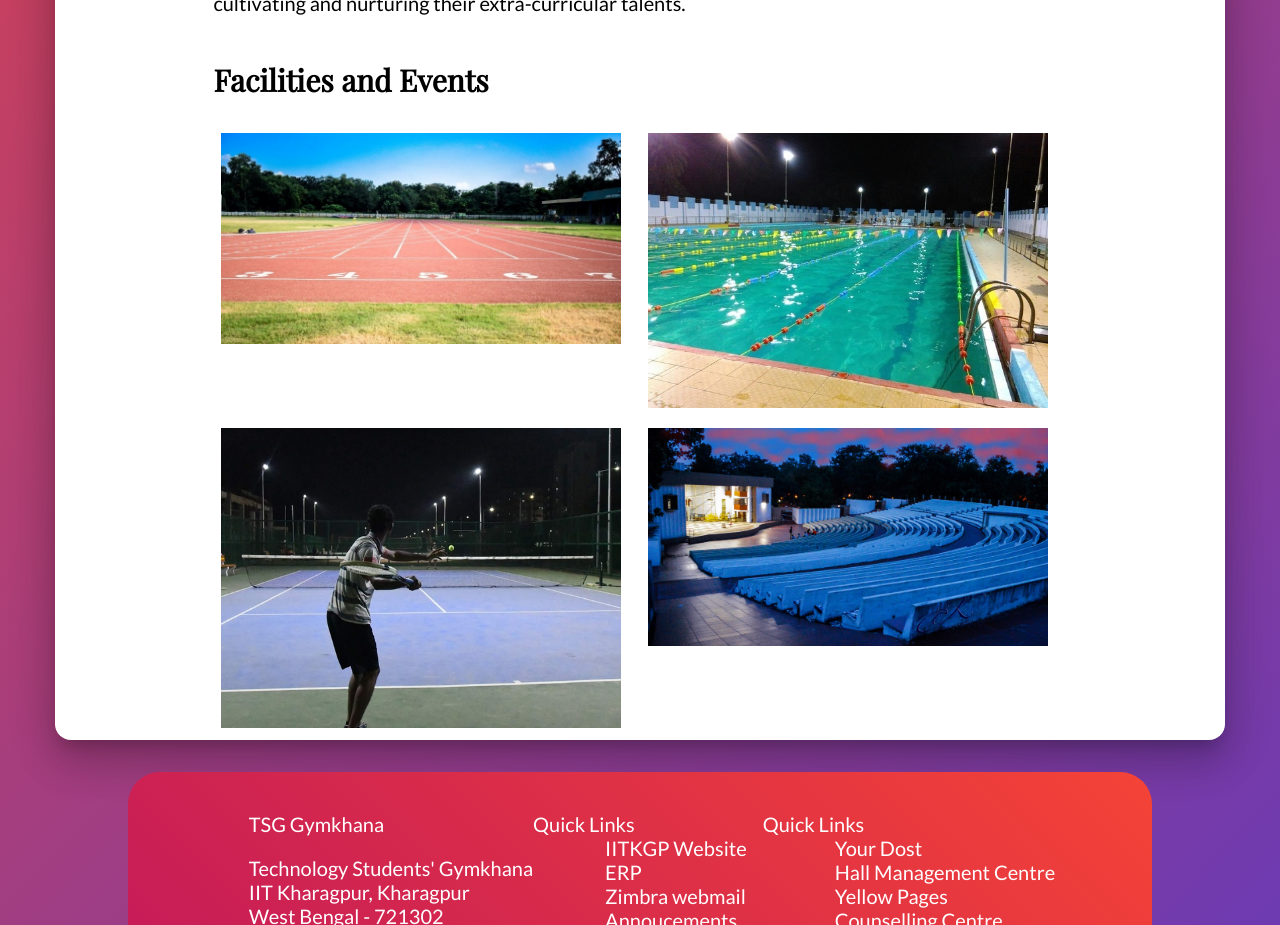
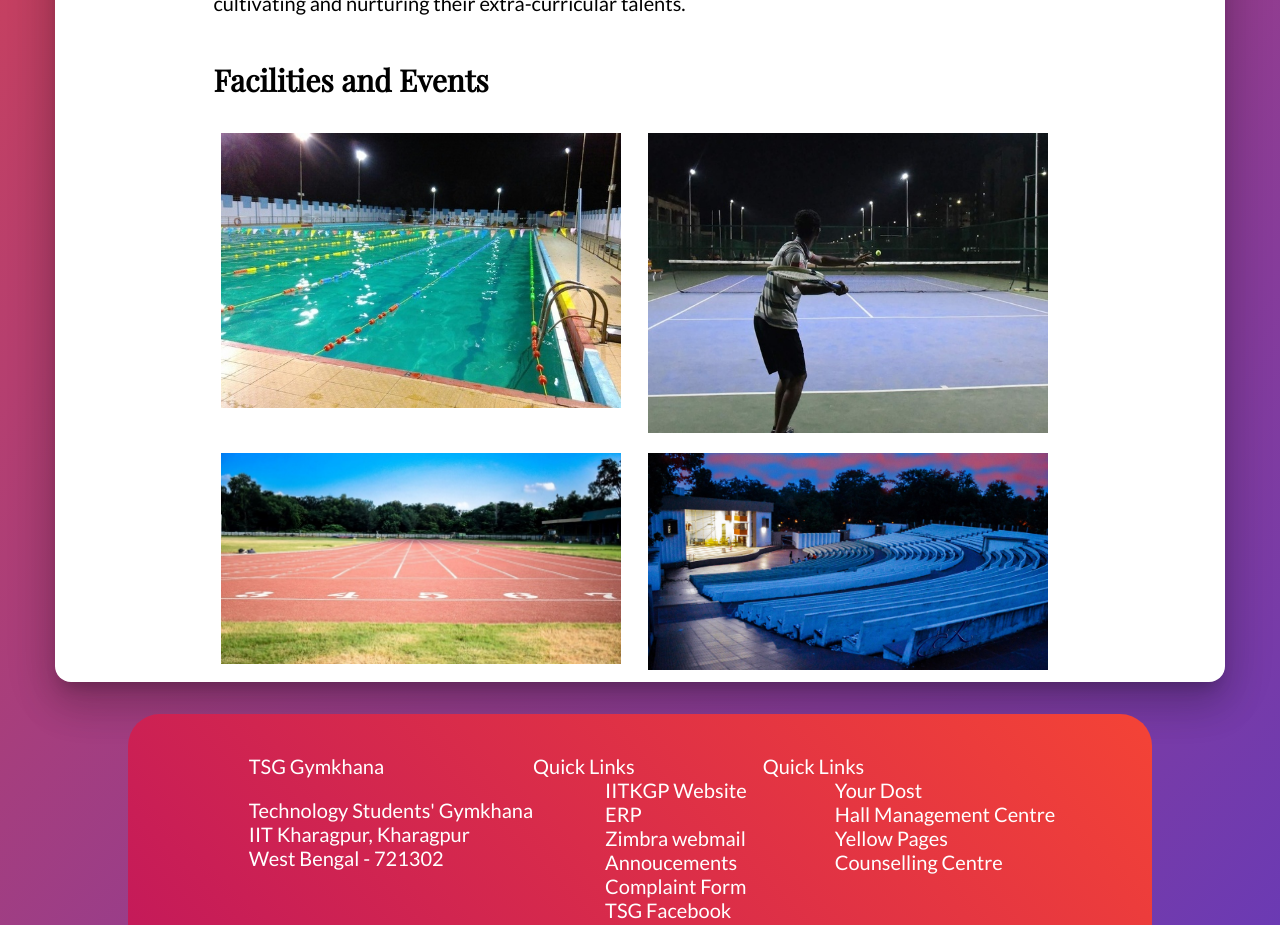
Before and after one commit to tsg-iitkgp/tsg-site, a Next.js app: page / in a window 1280 px wide. Shown: the part 1160-2085 px from the top of the page. Built offline with nearby package versions, Linux system fonts and the light colour scheme.

Commit message:
rearranged the images to reduce whitespace due to aspect ratio;

```diff
--- a/public/facilities.js
+++ b/public/facilities.js
@@ -1,11 +1,5 @@
 export default {
   data: [
-    {
-      title: "Jnan Ghosh Stadium",
-      images: ["facilities/stadium.jpeg"],
-      description:
-        "Jnan Ghosh Stadium, named after the first director of IIT Kharagpur Sir Jnan Chandra Ghosh is an athletics stadium which has a 400m track, enclosures for Hammer throw, along with a gallery. It is actively used during Inter-IIT and Inter-Hall Events. It is the regular venue for the NSO Health and Fitness classes. The stadium is also used for live shows during Spring Fest.",
-    },
     {
       title: "Technology Swimming Pool",
       images: ["facilities/pool.jpeg"],
@@ -19,6 +13,12 @@ export default {
         " There are 3 courts (2 Synthetic, 1 Hard Court), a Practice wall, enough for 6 people. The students are expected to fill the registration and pay a sum of 300 Rupees per year to avail the facilities. This also includes upto 3 Tennis Balls. In 2018, Vinod Gupta funded the lawn tennis court for 2 new courts as well as 2 coaches for a 3-week tennis training camp (open for all) in the same year (Jan - Feb). The 2 new courts are expected to be ready before the Inter IIT Sports 2019 (Dec), to be organised by Kharagpur.",
     },
     {
+      title: "Jnan Ghosh Stadium",
+      images: ["facilities/stadium.jpeg"],
+      description:
+        "Jnan Ghosh Stadium, named after the first director of IIT Kharagpur Sir Jnan Chandra Ghosh is an athletics stadium which has a 400m track, enclosures for Hammer throw, along with a gallery. It is actively used during Inter-IIT and Inter-Hall Events. It is the regular venue for the NSO Health and Fitness classes. The stadium is also used for live shows during Spring Fest.",
+    },
+    {
       title: "Tagore Open Air Theatre",
       images: ["facilities/toat.jpg"],
       description:
```
